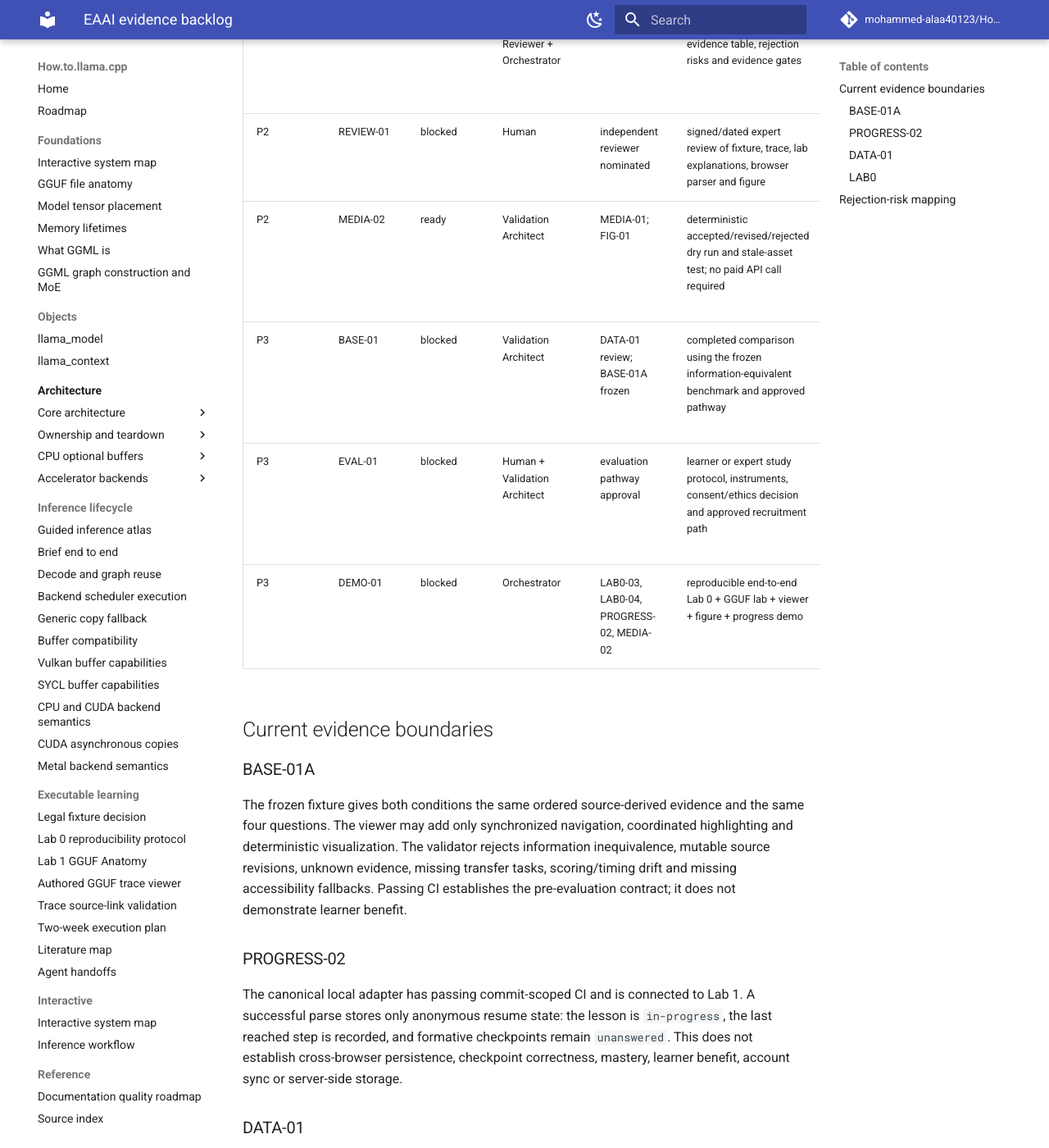
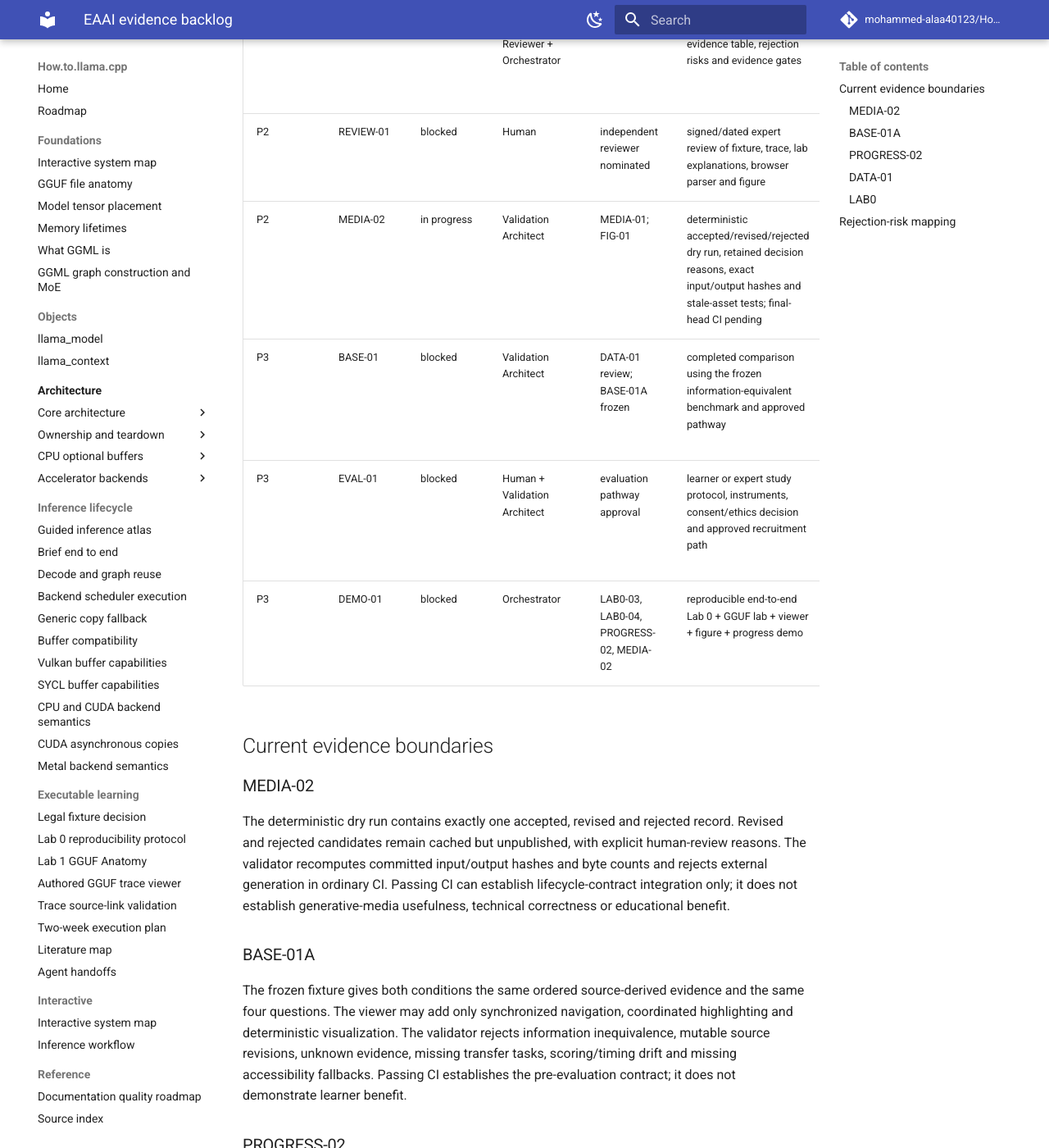
Before and after one commit to mohammed-alaa40123/How.to.llama.cpp, an MkDocs documentation site: the page built from docs/publication/evidence-backlog.md, in a window 1280 px wide and 1400 px high, scrolled down 3032 px. Shown: the whole window at 82% size. Built offline with MkDocs 1.6.1 and Material for MkDocs 9.7.7, drawn with Linux system fonts in a browser that asks for light colours; comment, search, counter and statistics services are not loaded; some of the changed text lies outside the part shown.

Commit message:
Mark MEDIA-02 lifecycle dry run in progress

```diff
--- a/docs/publication/evidence-backlog.md
+++ b/docs/publication/evidence-backlog.md
@@ -23,12 +23,16 @@ This queue is dependency-aware. Close an item only with a durable artifact, vali
 | P2 | BASE-01A | evidenced | Validation Architect | information-equivalent baseline design; stable VIEW-01 fixture | versioned static-versus-viewer benchmark fixture, exact tasks, answer key, scoring, timeout, source revision, accessibility fallbacks and semantic validator; passing run `29583741909` | The viewer can be evaluated without confounding information availability |
 | P2 | REVIEW-02 | in progress | Adversarial Reviewer + Orchestrator | active stack | consolidated claims-evidence table, rejection risks and evidence gates | Major rejection risks are visible and drive dependency ordering |
 | P2 | REVIEW-01 | blocked | Human | independent reviewer nominated | signed/dated expert review of fixture, trace, lab explanations, browser parser and figure | Technical correctness is independently supported |
-| P2 | MEDIA-02 | ready | Validation Architect | MEDIA-01; FIG-01 | deterministic accepted/revised/rejected dry run and stale-asset test; no paid API call required | The media lifecycle is auditable without ordinary CI regeneration |
+| P2 | MEDIA-02 | in progress | Validation Architect | MEDIA-01; FIG-01 | deterministic accepted/revised/rejected dry run, retained decision reasons, exact input/output hashes and stale-asset tests; final-head CI pending | The media lifecycle is auditable without ordinary CI regeneration |
 | P3 | BASE-01 | blocked | Validation Architect | DATA-01 review; BASE-01A frozen | completed comparison using the frozen information-equivalent benchmark and approved pathway | Viewer or workflow benefits are measured rather than inferred |
 | P3 | EVAL-01 | blocked | Human + Validation Architect | evaluation pathway approval | learner or expert study protocol, instruments, consent/ethics decision and approved recruitment path | Educational usefulness is evaluated rather than inferred from implementation |
 | P3 | DEMO-01 | blocked | Orchestrator | LAB0-03, LAB0-04, PROGRESS-02, MEDIA-02 | reproducible end-to-end Lab 0 + GGUF lab + viewer + figure + progress demo | The proposed system exists as a coherent educational artifact |
 
 ## Current evidence boundaries
+
+### MEDIA-02
+
+The deterministic dry run contains exactly one accepted, revised and rejected record. Revised and rejected candidates remain cached but unpublished, with explicit human-review reasons. The validator recomputes committed input/output hashes and byte counts and rejects external generation in ordinary CI. Passing CI can establish lifecycle-contract integration only; it does not establish generative-media usefulness, technical correctness or educational benefit.
 
 ### BASE-01A
 
```
Also changed, not shown: other parts of docs/publication/evidence-backlog.md (+1 -1 lines).
